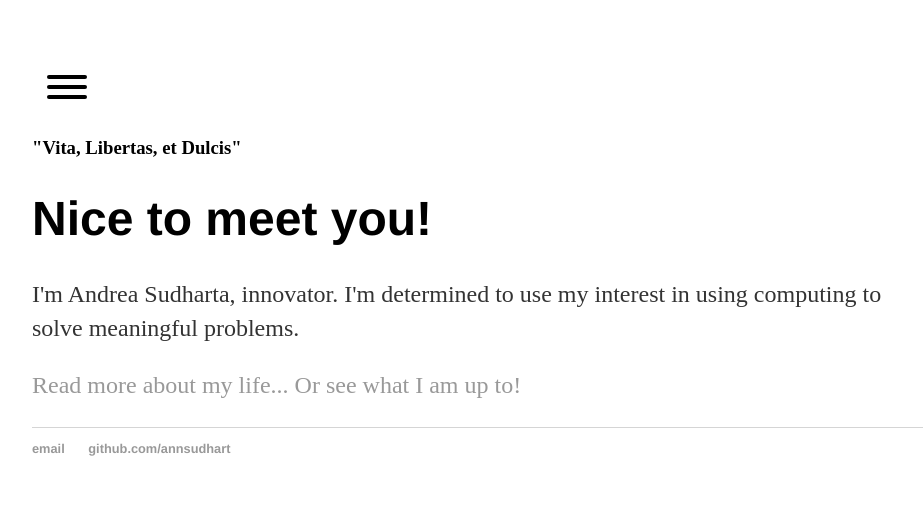
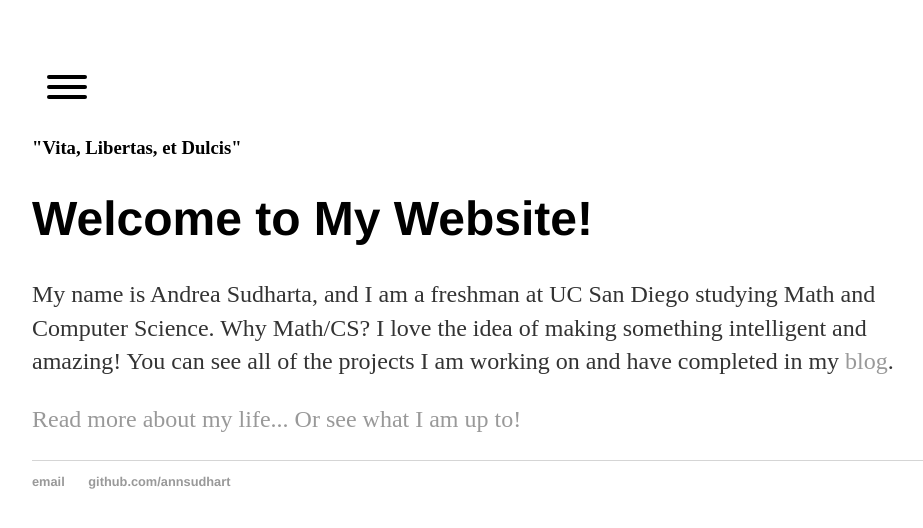
Before and after one commit to annsudhart/annsudhart.github.io, a Jekyll site: the page built from index.html, in a window 1280 px wide. Shown: the top 528 px of the page, without its empty margins (160-1083 px from the left). Built offline with Jekyll 4.4.1, drawn with Linux system fonts in a browser that asks for light colours.

Commit message:
Update index.html

```diff
--- a/index.html
+++ b/index.html
@@ -4,11 +4,13 @@ title: Andrea Sudharta, Innovator
 ---
 <div class="blurb">
 	<h3>"Vita, Libertas, et Dulcis"</h1>
-	<h1>Nice to meet you!</h1>
-	<p>I'm Andrea Sudharta, innovator. I'm determined to use my interest in using computing to solve meaningful problems.
+	<h1>Welcome to My Website!</h1>
+	<p>My name is Andrea Sudharta, and I am a freshman at UC San Diego studying Math and Computer Science.
+	   Why Math/CS? I love the idea of making something intelligent and amazing!
+	   You can see all of the projects I am working on and have completed in my <a href ="/blog">blog</a>.
 	</p>
 	<p>
 		<a href="/about">Read more about my life...</a>
-		<a href="/about">Or see what I am up to!</a>
+		<a href="/blog">Or see what I am up to!</a>
 	</p>
 </div><!-- /.blurb -->
```
